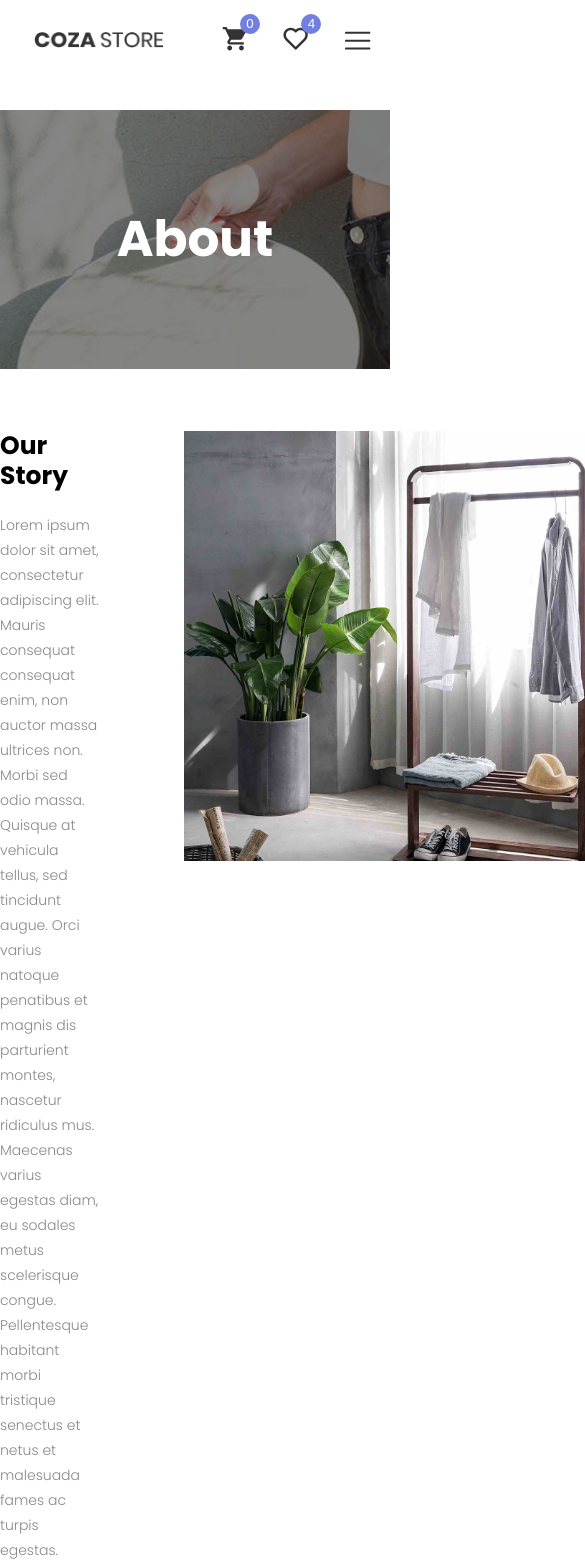
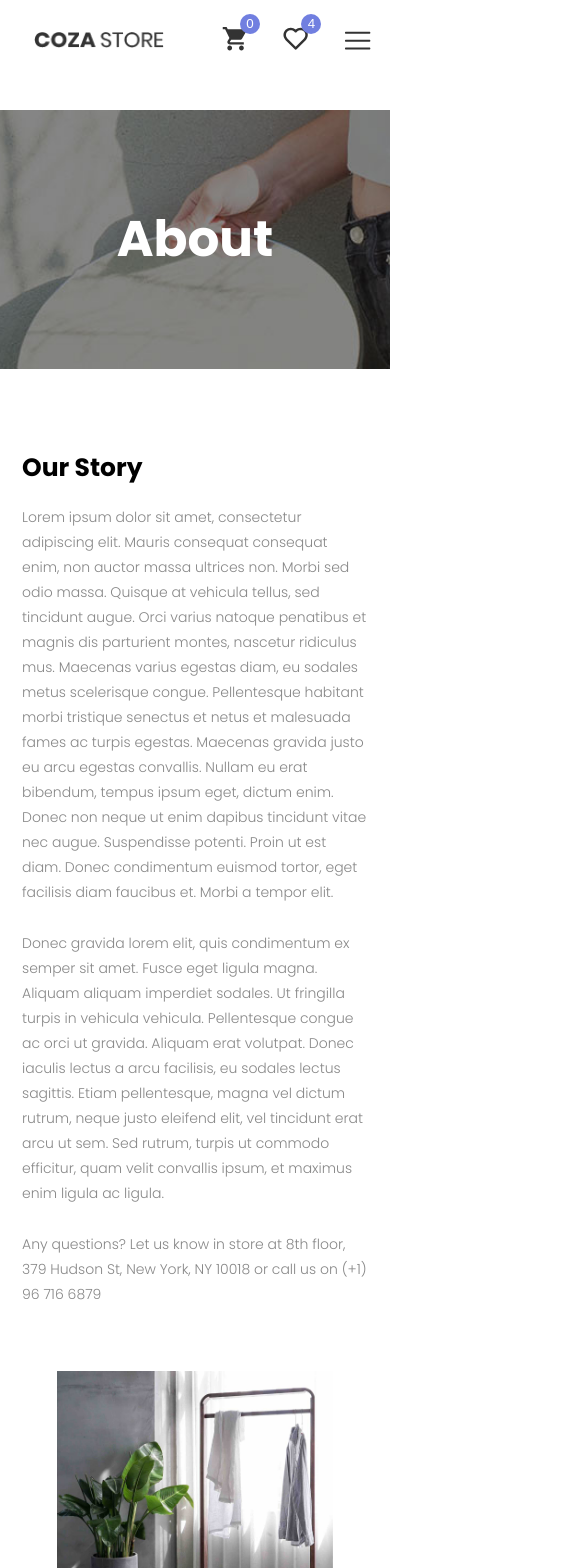
Before and after one commit to Cireka/Cosa-Store-Project, a Next.js app: page /About in a window 390 px wide. Shown: the top 1568 px of the page, 585 px wide, since content can reach past the window. Built offline with nearby package versions, Linux system fonts and the light colour scheme; a web font is replaced by a local one.

Commit message:
Finished About Page Responsive

```diff
--- a/Components/About/About.module.css
+++ b/Components/About/About.module.css
@@ -18,6 +18,7 @@
   color: #fff;
 }
 .infoContainer {
+  padding: 2.2rem;
   max-width: 130rem;
   margin: 0 auto;
   margin-bottom: 15.2rem;
@@ -25,6 +26,7 @@
   grid-template-columns: 2fr 1fr;
 }
 .infoContainer2 {
+  padding: 2.2rem;
   max-width: 130rem;
   margin: 0 auto;
   margin-bottom: 15.2rem;
@@ -104,3 +106,36 @@
 .ParagraphParrent > p {
   margin-bottom: 2.6rem;
 }
+@media (max-width: 1024px) {
+  .infoContainer {
+    padding: 2.2rem;
+    max-width: 130rem;
+    margin: 0 auto;
+    margin-bottom: 3.2rem;
+    display: flex;
+    flex-direction: column;
+    align-items: center;
+    gap: 3.8rem;
+  }
+  .infoContainer2 {
+    padding: 2.2rem;
+    max-width: 130rem;
+    margin: 0 auto;
+    margin-bottom: 3.2rem;
+    display: flex;
+    flex-direction: column-reverse;
+    align-items: center;
+    gap: 3.8rem;
+  }
+  .ParagraphParrent {
+    margin-right: 0;
+  }
+  .ParagraphParrent2 {
+    margin-left: 0;
+  }
+  .imgParrent {
+    width: 80%;
+    height: auto;
+    overflow: hidden;
+  }
+}
```
